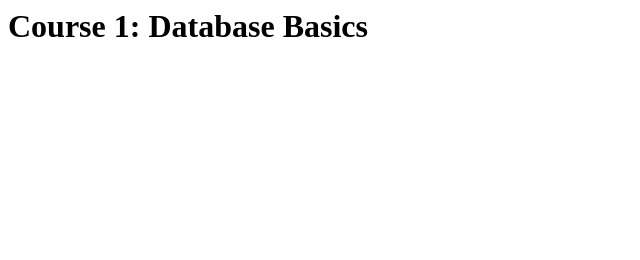
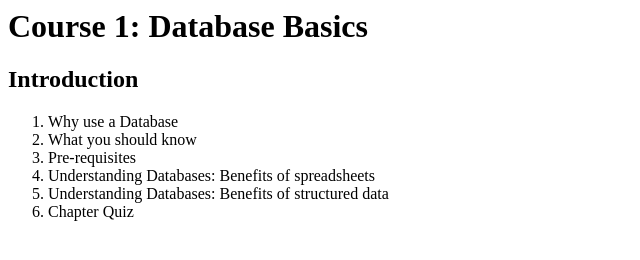
Before and after one commit to Tanushree227/Database_Basics, a plain HTML site: page index.html in a window 1280 px wide. Shown: the whole page, without its empty margins (0-640 px from the left). Drawn offline with Linux system fonts and the light colour scheme.

Commit message:
Intoduction to Course 1 of SQL

```diff
--- a/index.html
+++ b/index.html
@@ -6,6 +6,16 @@
 </head>
 <body>
     <h1>Course 1: Database Basics</h1>
-
+    <div class="container">
+        <h2>Introduction</h2>
+        <ol>
+            <li>Why use a Database</li>
+            <li>What you should know</li>
+            <li>Pre-requisites</li>
+            <li>Understanding Databases: Benefits of spreadsheets</li>
+            <li>Understanding Databases: Benefits of structured data</li>
+            <li>Chapter Quiz</li>
+        </ol>
+    </div>
 </body>
 </html>
```
